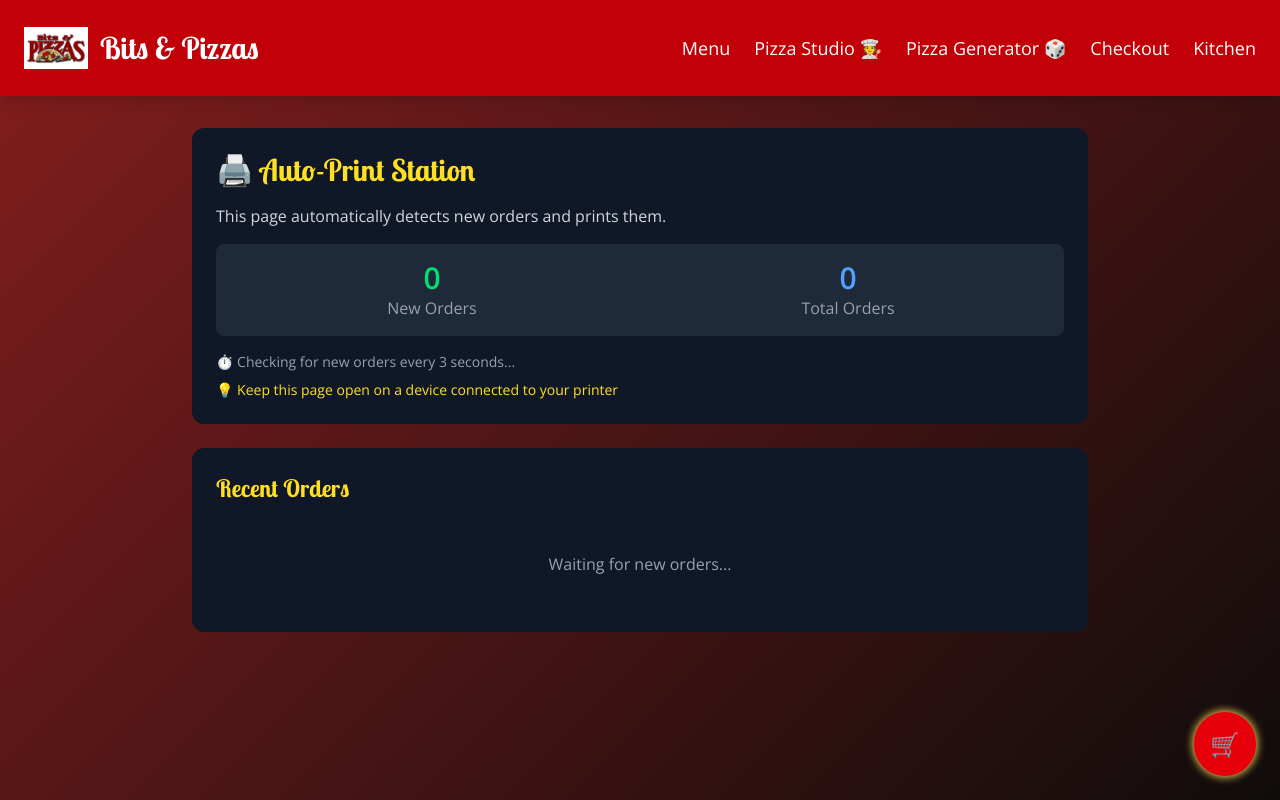
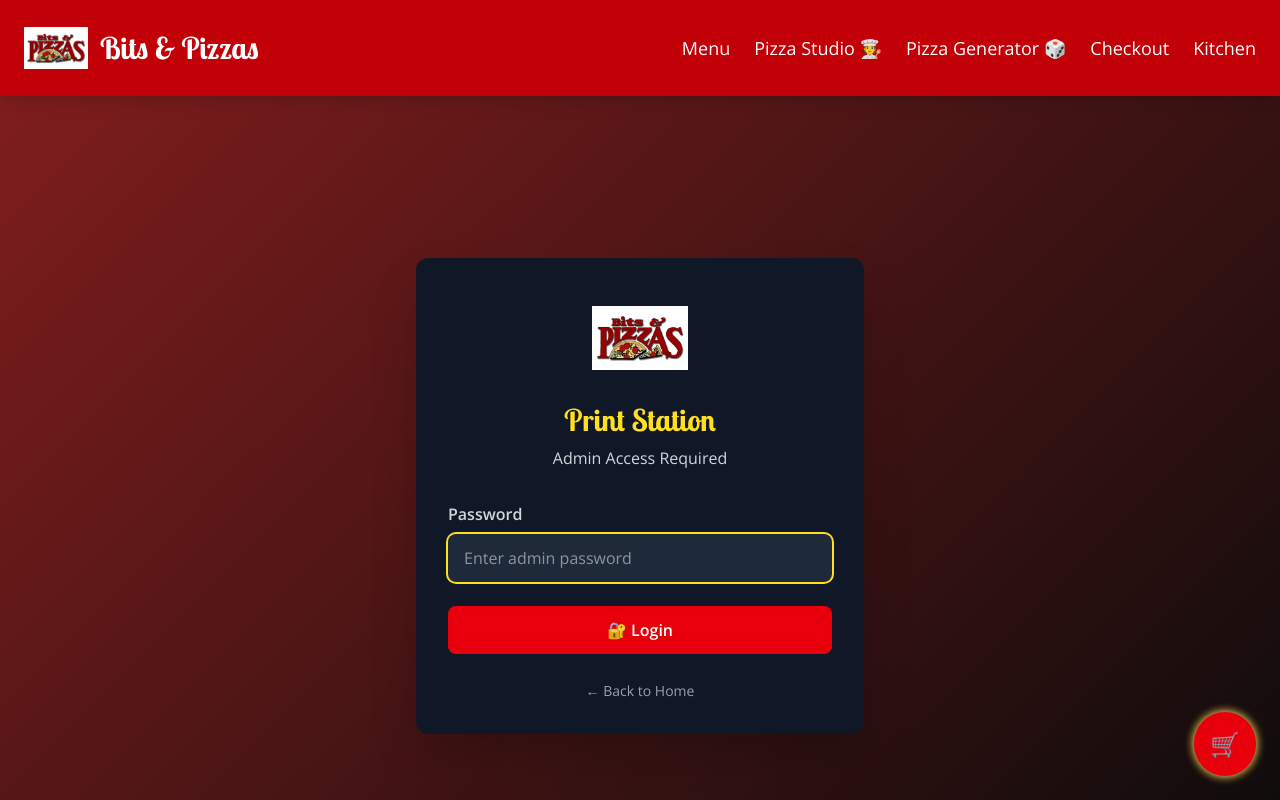
Before and after one commit to clewis6/bitsandpizzas, a Next.js app: page /admin/print in a window 1280 px wide. Shown: the top 800 px of the page. Built offline with nearby package versions, Linux system fonts and the light colour scheme.

Commit message:
Add password protection to Kitchen Dashboard and Print Station - admin access only with password 'bitspizza2024', includes logout button, session persists until logout

```diff
--- a/src/app/admin/page.tsx
+++ b/src/app/admin/page.tsx
@@ -2,6 +2,7 @@
 
 import { useState, useEffect } from 'react';
 import Image from 'next/image';
+import Link from 'next/link';
 
 interface Order {
   id: string;
@@ -24,12 +25,94 @@ interface Order {
   timestamp: string;
 }
 
+const ADMIN_PASSWORD = 'bitspizza2024'; // Change this to your desired password
+
+function LoginScreen({ onLogin }: { onLogin: () => void }) {
+  const [password, setPassword] = useState('');
+  const [error, setError] = useState('');
+
+  const handleLogin = (e: React.FormEvent) => {
+    e.preventDefault();
+
+    if (password === ADMIN_PASSWORD) {
+      sessionStorage.setItem('adminAuthenticated', 'true');
+      onLogin();
+      setError('');
+    } else {
+      setError('Incorrect password');
+      setPassword('');
+    }
+  };
+
+  return (
+    <div className="bg-warm-gradient min-h-screen flex items-center justify-center">
+      <div className="bg-gray-900 p-8 rounded-xl shadow-2xl max-w-md w-full mx-4">
+        <div className="text-center mb-8">
+          <div className="relative w-24 h-24 mx-auto mb-4">
+            <Image
+              src="/logo.webp"
+              alt="Bits & Pizzas Logo"
+              fill
+              className="object-contain"
+            />
+          </div>
+          <h1 className="text-3xl font-bold text-yellow-300 mb-2">
+            Kitchen Dashboard
+          </h1>
+          <p className="text-gray-300">Admin Access Required</p>
+        </div>
+
+        <form onSubmit={handleLogin}>
+          <div className="mb-6">
+            <label className="block text-gray-300 mb-2 font-bold">
+              Password
+            </label>
+            <input
+              type="password"
+              value={password}
+              onChange={(e) => setPassword(e.target.value)}
+              className="w-full px-4 py-3 bg-gray-800 text-white rounded-lg focus:outline-none focus:ring-2 focus:ring-yellow-300"
+              placeholder="Enter admin password"
+              autoFocus
+            />
+            {error && (
+              <p className="text-red-400 text-sm mt-2">❌ {error}</p>
+            )}
+          </div>
+
+          <button
+            type="submit"
+            className="w-full bg-red-600 hover:bg-red-700 text-white py-3 rounded-lg font-bold transition-colors"
+          >
+            🔐 Login
+          </button>
+        </form>
+
+        <div className="mt-6 text-center">
+          <Link href="/" className="text-gray-400 hover:text-yellow-300 text-sm">
+            ← Back to Home
+          </Link>
+        </div>
+      </div>
+    </div>
+  );
+}
+
 export default function Admin() {
   const [orders, setOrders] = useState<Order[]>([]);
   const [selectedTab, setSelectedTab] = useState<'pending' | 'completed'>('pending');
+  const [isAuthenticated, setIsAuthenticated] = useState<boolean>(() => {
+    // Check session storage on initial load only
+    if (typeof window !== 'undefined') {
+      return sessionStorage.getItem('adminAuthenticated') === 'true';
+    }
+    return false;
+  });
 
+  // Load orders from localStorage
   useEffect(() => {
-    // Load orders from localStorage
+    if (!isAuthenticated) return;
+
     const loadOrders = () => {
       const stored = localStorage.getItem('orders');
       if (stored) {
@@ -42,7 +125,17 @@ export default function Admin() {
     // Auto-refresh every 5 seconds
     const interval = setInterval(loadOrders, 5000);
     return () => clearInterval(interval);
-  }, []);
+  }, [isAuthenticated]);
+
+  const handleLogout = () => {
+    setIsAuthenticated(false);
+    sessionStorage.removeItem('adminAuthenticated');
+  };
+
+  // Show login screen if not authenticated
+  if (!isAuthenticated) {
+    return <LoginScreen onLogin={() => setIsAuthenticated(true)} />;
+  }
 
   const updateOrderStatus = (orderId: string, newStatus: Order['status']) => {
     const updatedOrders = orders.map(order =>
@@ -113,6 +206,7 @@ export default function Admin() {
                 Kitchen Dashboard
               </h1>
             </div>
+            <div className="flex items-center gap-6">
               <div className="text-white">
                 <div className="text-sm text-gray-300">Current Time</div>
                 <div className="text-xl font-bold">
@@ -122,6 +216,13 @@ export default function Admin() {
                     second: '2-digit'
                   })}
                 </div>
+              </div>
+              <button
+                onClick={handleLogout}
+                className="bg-red-600 hover:bg-red-700 text-white px-4 py-2 rounded-lg font-bold transition-colors"
+              >
+                🔒 Logout
+              </button>
             </div>
           </div>
         </div>
--- a/src/app/admin/print/page.tsx
+++ b/src/app/admin/print/page.tsx
@@ -1,6 +1,8 @@
 'use client';
 
 import { useState, useEffect, useRef } from 'react';
+import Image from 'next/image';
+import Link from 'next/link';
 
 interface Order {
   id: string;
@@ -21,12 +23,93 @@ interface Order {
   timestamp: string;
 }
 
+const ADMIN_PASSWORD = 'bitspizza2024';
+
+function LoginScreen({ onLogin }: { onLogin: () => void }) {
+  const [password, setPassword] = useState('');
+  const [error, setError] = useState('');
+
+  const handleLogin = (e: React.FormEvent) => {
+    e.preventDefault();
+
+    if (password === ADMIN_PASSWORD) {
+      sessionStorage.setItem('adminAuthenticated', 'true');
+      onLogin();
+      setError('');
+    } else {
+      setError('Incorrect password');
+      setPassword('');
+    }
+  };
+
+  return (
+    <div className="bg-warm-gradient min-h-screen flex items-center justify-center">
+      <div className="bg-gray-900 p-8 rounded-xl shadow-2xl max-w-md w-full mx-4">
+        <div className="text-center mb-8">
+          <div className="relative w-24 h-24 mx-auto mb-4">
+            <Image
+              src="/logo.webp"
+              alt="Bits & Pizzas Logo"
+              fill
+              className="object-contain"
+            />
+          </div>
+          <h1 className="text-3xl font-bold text-yellow-300 mb-2">
+            Print Station
+          </h1>
+          <p className="text-gray-300">Admin Access Required</p>
+        </div>
+
+        <form onSubmit={handleLogin}>
+          <div className="mb-6">
+            <label className="block text-gray-300 mb-2 font-bold">
+              Password
+            </label>
+            <input
+              type="password"
+              value={password}
+              onChange={(e) => setPassword(e.target.value)}
+              className="w-full px-4 py-3 bg-gray-800 text-white rounded-lg focus:outline-none focus:ring-2 focus:ring-yellow-300"
+              placeholder="Enter admin password"
+              autoFocus
+            />
+            {error && (
+              <p className="text-red-400 text-sm mt-2">❌ {error}</p>
+            )}
+          </div>
+
+          <button
+            type="submit"
+            className="w-full bg-red-600 hover:bg-red-700 text-white py-3 rounded-lg font-bold transition-colors"
+          >
+            🔐 Login
+          </button>
+        </form>
+
+        <div className="mt-6 text-center">
+          <Link href="/" className="text-gray-400 hover:text-yellow-300 text-sm">
+            ← Back to Home
+          </Link>
+        </div>
+      </div>
+    </div>
+  );
+}
+
 export default function PrintStation() {
   const [orders, setOrders] = useState<Order[]>([]);
   const [lastOrderCount, setLastOrderCount] = useState(0);
   const printedOrders = useRef<Set<string>>(new Set());
+  const [isAuthenticated, setIsAuthenticated] = useState<boolean>(() => {
+    if (typeof window !== 'undefined') {
+      return sessionStorage.getItem('adminAuthenticated') === 'true';
+    }
+    return false;
+  });
 
   useEffect(() => {
+    if (!isAuthenticated) return;
+
     const checkForNewOrders = () => {
       const stored = localStorage.getItem('orders');
       if (stored) {
@@ -63,7 +146,12 @@ export default function PrintStation() {
     const interval = setInterval(checkForNewOrders, 3000);
 
     return () => clearInterval(interval);
-  }, [lastOrderCount]);
+  }, [lastOrderCount, isAuthenticated]);
+
+  // Show login screen if not authenticated
+  if (!isAuthenticated) {
+    return <LoginScreen onLogin={() => setIsAuthenticated(true)} />;
+  }
 
   const formatTime = (timestamp: string) => {
     return new Date(timestamp).toLocaleString('en-US', {
```
Lines whose indentation alone changed are shown as unchanged.
